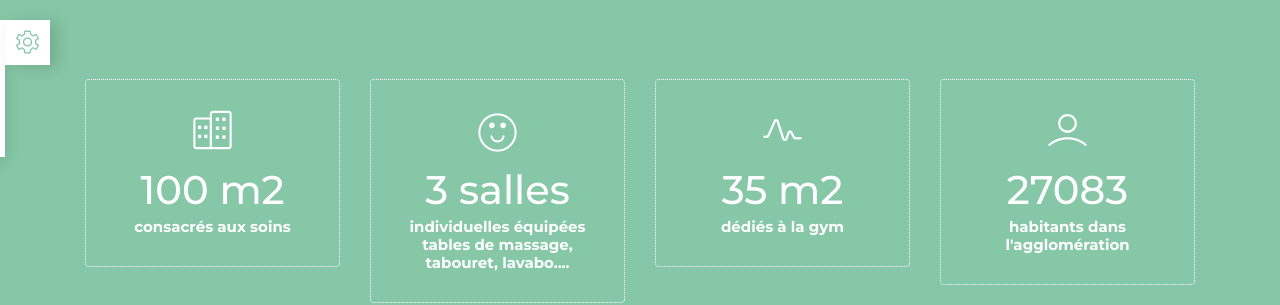
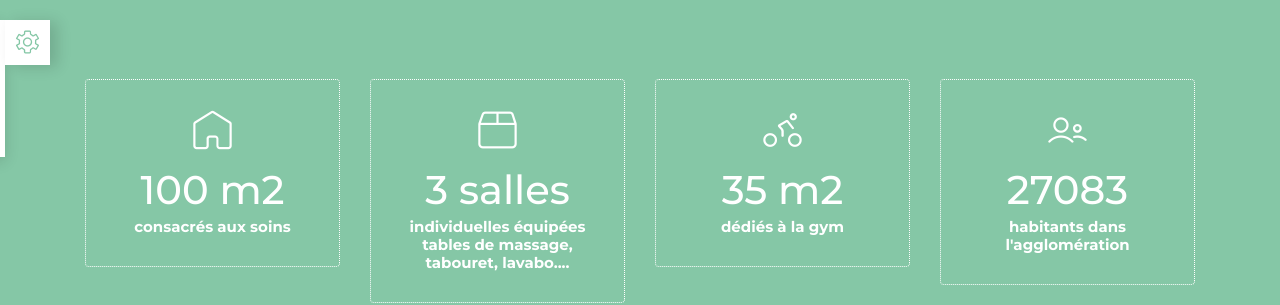
Before and after one commit to Patrockanite/Projet_Camille, a Jekyll site: the page index.html, which Jekyll copies as it is, in a window 1280 px wide and 900 px high, scrolled down 4691 px. Shown: the part 150-455 px from the top of the window. Built offline with Jekyll 4.4.1, drawn with Linux system fonts in a browser that asks for light colours; some web fonts are replaced.

Commit message:
modif picto

```diff
--- a/index.html
+++ b/index.html
@@ -641,7 +641,7 @@
           <div class="col-sm-6 col-md-6 col-lg-3">
             <div class="facts-item">
               <div class="icon">
-                <i class="lni-apartment"></i>
+                <i class="lni-home"></i>
               </div>
               <div class="fact-count">
                 <h3><span class="counter">100</span> m2</h3>
@@ -652,7 +652,7 @@
           <div class="col-sm-6 col-md-6 col-lg-3">
             <div class="facts-item">
               <div class="icon">
-                <i class="lni-emoji-smile"></i>
+                <i class="lni-package"></i>
               </div>
               <div class="fact-count">
                 <h3><span class="counter">3</span> salles</h3>
@@ -663,7 +663,7 @@
           <div class="col-sm-6 col-md-6 col-lg-3">
             <div class="facts-item">
               <div class="icon">
-                <i class="lni-pulse"></i>
+                <i class="lni-bi-cycle"></i>
               </div>
               <div class="fact-count">
                 <h3><span class="counter">35</span> m2</h3>
@@ -674,7 +674,7 @@
           <div class="col-sm-6 col-md-6 col-lg-3">
             <div class="facts-item">
               <div class="icon">
-                <i class="lni-user"></i>
+                <i class="lni-users"></i>
               </div>
               <div class="fact-count">
                 <h3><span class="counter">27083</span></h3>
```
